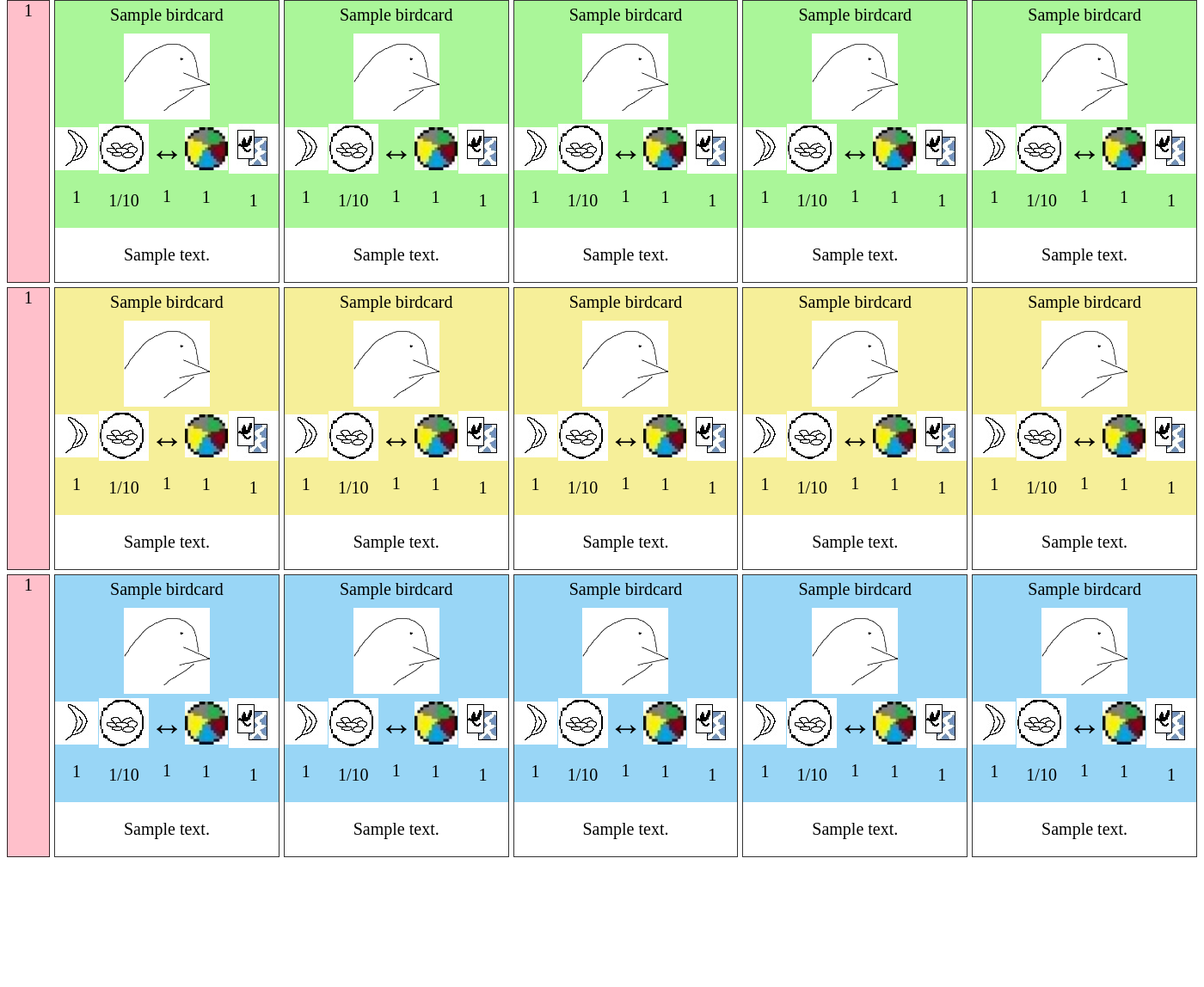
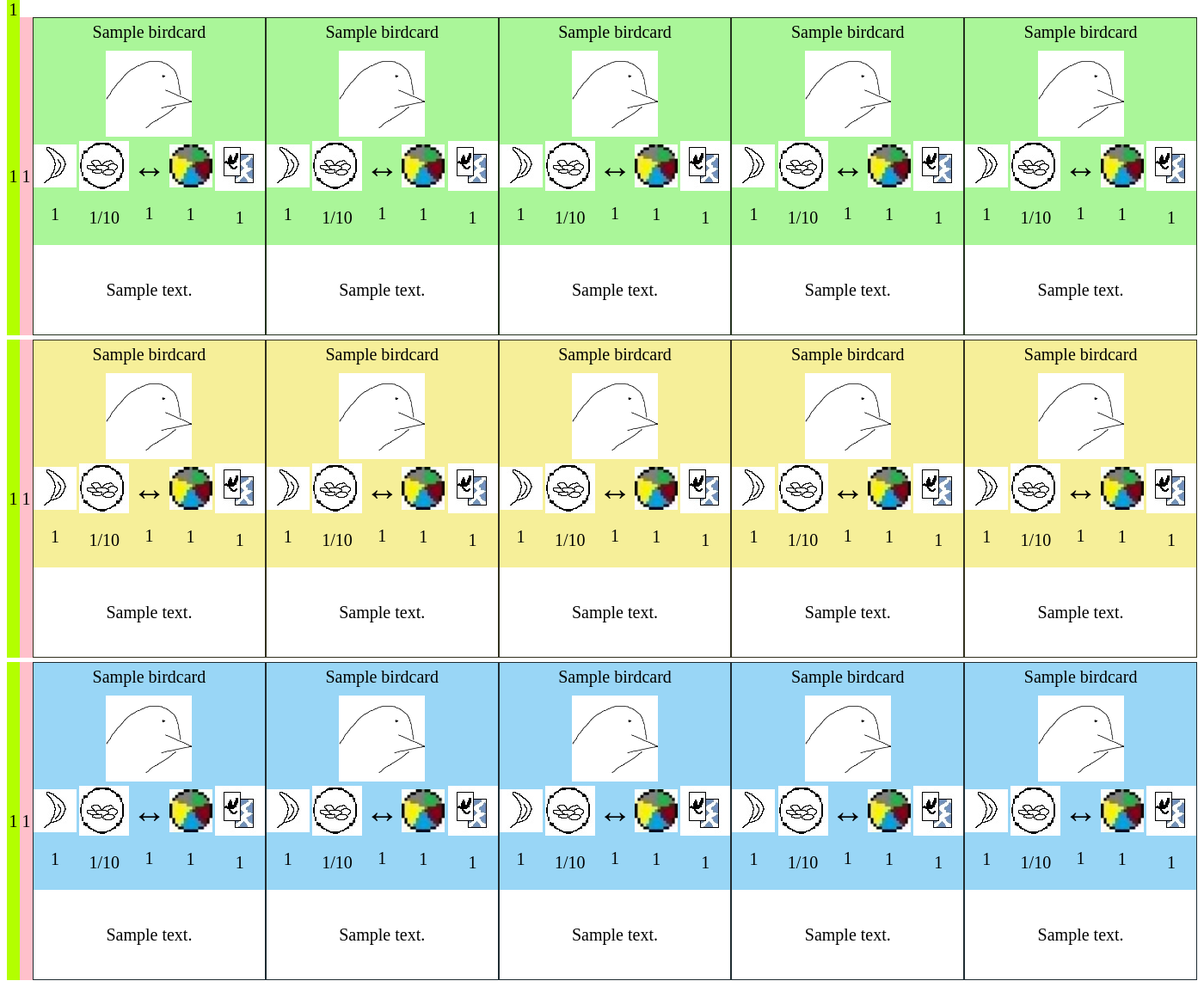
Before and after one commit to Jonah4chalk/birdie-game-tabletop-sim, a Django app: page /aviary/board/1/ in a window 1400 px wide. Shown: the part 63-1211 px from the top of the page at 86% size. Before the commit the page ends 1060 px from the top, so only its background shows below. Run offline with Django 5.2, Linux system fonts and the light colour scheme; tables that the repository leaves empty hold one stand-in row (values such as "Sample post").

Commit message:
- update migrations - clean up styling

```diff
--- a/birdie-game/aviary/models.py
+++ b/birdie-game/aviary/models.py
@@ -277,6 +277,11 @@ class Board(models.Model):
     end_of_round_3_goal = models.ForeignKey("EndRoundGoal", related_name="EndRoundGoal3", on_delete=models.SET_DEFAULT, default=EndRoundGoal.create_default_goal, null=True, blank=True)
     end_of_round_4_goal = models.ForeignKey("EndRoundGoal", related_name="EndRoundGoal4", on_delete=models.SET_DEFAULT, default=EndRoundGoal.create_default_goal, null=True, blank=True)
     bonus_cards = models.ManyToManyField("BonusCard", related_name="bonus_cards", blank=True)
+    play_a_bird_cubes = models.PositiveIntegerField(default=0)
+    gain_food_cubes = models.PositiveIntegerField(default=0)
+    lay_eggs_cubes = models.PositiveIntegerField(default=0)
+    draw_cards_cubes = models.PositiveIntegerField(default=0)
+
     def __str__(self):
         return f"Board {self.pk}"
 
--- a/birdie-game/aviary/static/aviary/css/birdcard.css
+++ b/birdie-game/aviary/static/aviary/css/birdcard.css
@@ -5,8 +5,12 @@ div > img {
     max-width: 100px;
 }
 
-#abilities {
+.ability-b, .ability-p, .ability-t, .ability-w, .ability-y {
     justify-content: center;
+    display: flex;
+    align-items: center;
+    padding: 0px 5px;
+    height: 13vh;
 }
 
 .ability-b {
@@ -38,6 +42,7 @@ div > img {
     display: flex;
     flex-direction: column;
     justify-content: space-evenly;
+    align-items: center;
 }
 
 h1 {
--- a/birdie-game/aviary/static/aviary/css/board.css
+++ b/birdie-game/aviary/static/aviary/css/board.css
@@ -1,39 +1,70 @@
 .board {
     display: grid;
-    grid-template-columns: 50px 1fr 1fr 1fr 1fr 1fr;
-    grid-template-rows: 1fr 1fr 1fr;
-    grid-gap: 5px;
-    height: 100vh;
-    grid-auto-rows: max-content;
-    grid-auto-columns: max-content;
+    grid-template-rows: 15px repeat(3, 1fr);
+    grid-template-columns: 1fr;
+    row-gap: 5px;
 }
 
-.board > * {
+.habitat {
+    display: grid;
+    grid-template-rows: 1fr;
+    grid-template-columns: 15px 15px repeat(5, 1fr);
+    grid-auto-columns: 1fr;
+    grid-auto-rows: 1fr;
+    font-size: 20px;
+    justify-content: center;
+}
+
+.habitat:not(#play-a-bird) {
+    min-height: 40vh;
+}
+
+#play-a-bird {
+    width: auto;
+    justify-content: left;
+    height: 15px;
+
+}
+/* .board > * {
     border: 1px solid rgba(0, 0, 0, 0.8);
     font-size: 20px;
     text-align: center;
     position: relative;
-}
+} */
 
 .forest > *, .grassland > *, .wetland > * {
     display: flex;
     justify-content: space-between;
     align-items: center;
-    justify-items: center;
 }
 
 .forest {
     background-color: rgba(44, 233, 2, 0.4);
+    border: 1px solid rgba(0, 0, 0, 0.8);
 }
 
 .grassland {
     background-color: rgba(233, 214, 2, 0.4);
+    border: 1px solid rgba(0, 0, 0, 0.8);
 }
 
 .wetland {
     background-color: rgba(2, 152, 233, 0.4);
+    border: 1px solid rgba(0, 0, 0, 0.8);
 }
 
 .nectar {
     background-color: pink;
+    padding: 0px 5px;
+    display: flex;
+    align-items: center;
+    justify-content: center;
 }
+
+.cubes {
+    background-color: rgb(179, 255, 0);
+    padding: 0px 5px;
+    display: flex;
+    align-items: center;
+    justify-content: center;
+}
--- a/birdie-game/aviary/templates/aviary/birdcard.html
+++ b/birdie-game/aviary/templates/aviary/birdcard.html
@@ -97,7 +97,7 @@
       </div>
     </div>
 
-    <div id="abilities" class="ability-{{ bird.ability_type }}">
+    <div class="ability-{{ bird.ability_type }}">
       <p>{{ bird.ability_desc }}</p>
     </div>
   {% endif %}
--- a/birdie-game/aviary/templates/aviary/board.html
+++ b/birdie-game/aviary/templates/aviary/board.html
@@ -13,6 +13,11 @@
         <a href="{% url 'end_of_round_goals' board.pk %}" class="button" id="round-goals">End of Round Goals</a>
     </div>
     <div class="board">
+        <div class="habitat" id="play-a-bird">
+            <div class="cubes">{{ board.play_a_bird_cubes }}</div>
+        </div>
+        <div class="habitat">
+            <div class="cubes">{{ board.gain_food_cubes }}</div>
             <div class="nectar">{{ board.forest_nectar }}</div>
             {% if board.forest_1 is not None %}
                 <a href="{% url 'birdcard_update' board.pk board.forest_1.pk %}">
@@ -49,7 +54,10 @@
             {% if board.forest_5 is not None %}
                 </a>
             {% endif %}
+        </div>
 
+        <div class="habitat">
+            <div class="cubes">{{ board.lay_eggs_cubes }}</div>
             <div class="nectar">{{ board.grassland_nectar }}</div>
             {% if board.grassland_1 is not None %}
                 <a href="{% url 'birdcard_update' board.pk board.grassland_1.pk %}">
@@ -86,7 +94,11 @@
             {% if board.grassland_5 is not None %}
                 </a>
             {% endif %}
+        </div>
 
+
+        <div class="habitat">
+            <div class="cubes">{{ board.draw_cards_cubes }}</div>
             <div class="nectar">{{ board.wetland_nectar }}</div>
             {% if board.wetland_1 is not None %}
             <a href="{% url 'birdcard_update' board.pk board.wetland_1.pk %}">
@@ -124,5 +136,5 @@
                 </a>
             {% endif %}
         </div>
-
+    </div>
 </body>
```
Also changed, not shown: birdie-game/aviary/migrations/0025_board_draw_cards_cubes_board_gain_food_cubes_and_more.py (added), birdie-game/aviary/static/aviary/img/cube.jpg (added). Lines whose indentation alone changed are shown as unchanged.
